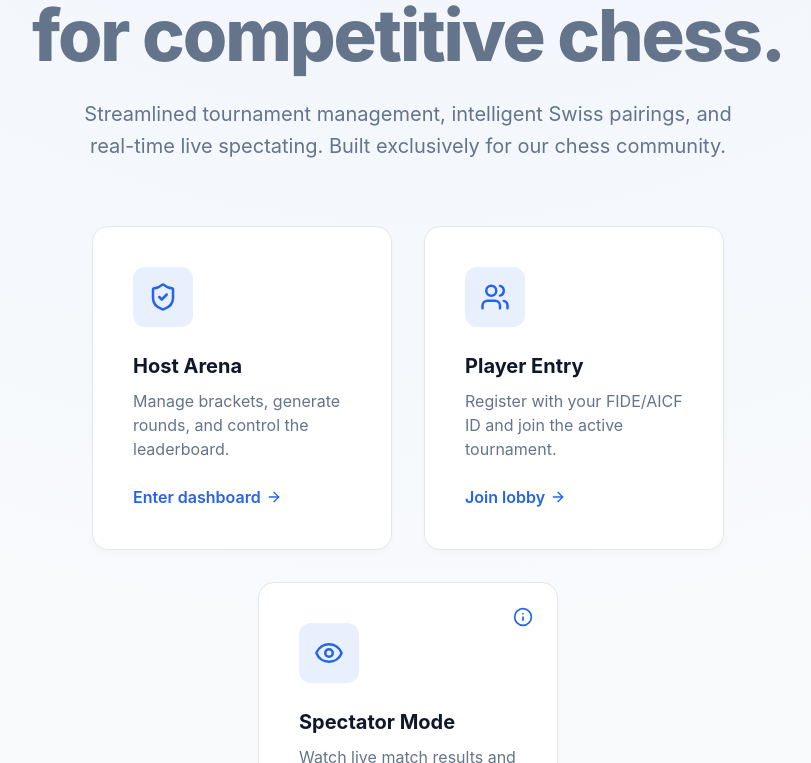
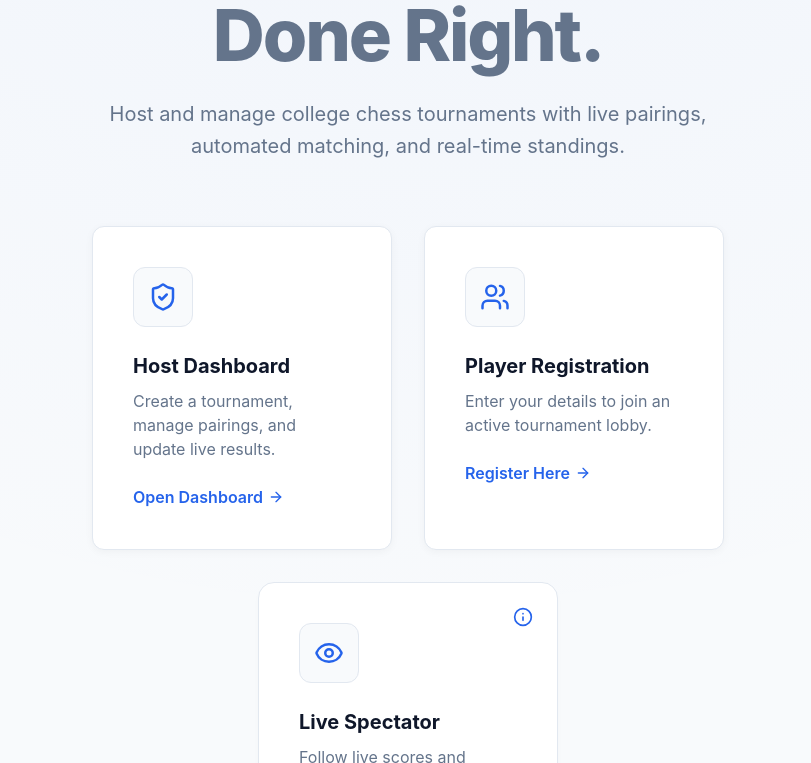
Before and after one commit to rajtilakchamlagain/BVEC_Chess, a React (Vite) app: page / in a window 1280 px wide. Shown: the part 377-1140 px from the top of the page, without its empty margins (232-1043 px from the left). Built offline with nearby package versions, Linux system fonts and the light colour scheme.

Commit message:
style: refine landing page and entry placeholders to feel professional and less AI-generated

```diff
--- a/src/pages/ChessViewerEntry.jsx
+++ b/src/pages/ChessViewerEntry.jsx
@@ -73,7 +73,7 @@ export default function ChessViewerEntry() {
           <div style={{ background: 'rgba(37, 99, 235, 0.05)', border: '1px solid rgba(37, 99, 235, 0.2)', padding: '1rem', borderRadius: '8px', display: 'flex', gap: '12px', alignItems: 'flex-start', marginBottom: '2rem' }}>
             <Info size={20} color="var(--primary)" style={{ flexShrink: 0, marginTop: '2px' }} />
             <p style={{ color: 'var(--text-muted)', fontSize: '0.9rem', lineHeight: '1.5', margin: 0 }}>
-              <strong>What is this?</strong> Enter the tournament code provided by the host. This will give you read-only access to view live scores, current round pairings, and real-time leaderboard standings as the tournament progresses!
+              <strong>What is this?</strong> Enter the 6-character tournament code to follow live match results and leaderboard standings.
             </p>
           </div>
 
@@ -82,7 +82,7 @@ export default function ChessViewerEntry() {
             <input
               type="text"
               className="premium-input"
-              placeholder="e.g. A1B2C3"
+              placeholder="Enter 6-digit code"
               style={{ textTransform: 'uppercase', letterSpacing: '4px', textAlign: 'center', fontSize: '1.1rem', padding: '1rem' }}
               value={roomCode}
               onChange={e => setRoomCode(e.target.value.toUpperCase())}
--- a/src/pages/LandingPage.jsx
+++ b/src/pages/LandingPage.jsx
@@ -66,18 +66,18 @@ export default function LandingPage() {
         >
           <div style={{ display: 'inline-flex', alignItems: 'center', gap: '8px', padding: '6px 16px', borderRadius: '20px', fontSize: '0.9rem', fontWeight: '600', marginBottom: '2rem', border: '1px solid var(--border-color)', color: 'var(--primary)', background: 'rgba(37, 99, 235, 0.05)' }}>
             <div style={{ width: '8px', height: '8px', borderRadius: '50%', background: 'var(--primary)' }} />
-            Official Tournament Engine
+            BVEC Chess Portal
           </div>
 
           <h2 className="landing-hero-title">
-            The definitive platform <br />
+            Tournament Management <br />
             <span style={{ color: 'var(--text-muted)' }}>
-              for competitive chess.
+              Done Right.
             </span>
           </h2>
 
           <p style={{ fontSize: '1.25rem', color: 'var(--text-muted)', maxWidth: '650px', margin: '0 auto 4rem', lineHeight: '1.6' }}>
-            Streamlined tournament management, intelligent Swiss pairings, and real-time live spectating. Built exclusively for our chess community.
+            Host and manage college chess tournaments with live pairings, automated matching, and real-time standings.
           </p>
         </motion.div>
 
@@ -87,32 +87,32 @@ export default function LandingPage() {
           {/* Card 1 */}
           <motion.div
             whileHover={{ y: -6, boxShadow: '0 20px 40px rgba(0,0,0,0.08)', borderColor: 'var(--primary)' }}
-            style={{ background: 'var(--panel-bg)', padding: '2.5rem', borderRadius: '16px', border: '1px solid var(--border-color)', width: '300px', textAlign: 'left', cursor: 'pointer', transition: 'all 0.3s ease', boxShadow: '0 4px 6px rgba(0,0,0,0.02)' }}
+            style={{ background: 'var(--panel-bg)', padding: '2.5rem', borderRadius: '12px', border: '1px solid var(--border-color)', width: '300px', textAlign: 'left', cursor: 'pointer', transition: 'all 0.2s ease-in-out', boxShadow: '0 2px 8px rgba(0,0,0,0.04)' }}
             onClick={() => navigate('/chess-owner-entry')}
           >
-            <div style={{ background: 'rgba(37, 99, 235, 0.1)', width: '60px', height: '60px', borderRadius: '12px', display: 'flex', alignItems: 'center', justifyContent: 'center', marginBottom: '1.5rem' }}>
+            <div style={{ background: 'var(--bg-color)', border: '1px solid var(--border-color)', width: '60px', height: '60px', borderRadius: '12px', display: 'flex', alignItems: 'center', justifyContent: 'center', marginBottom: '1.5rem' }}>
               <ShieldCheck size={30} color="var(--primary)" />
             </div>
-            <h3 style={{ fontSize: '1.25rem', color: 'var(--text-main)', marginBottom: '0.5rem', fontWeight: '700' }}>Host Arena</h3>
-            <p style={{ color: 'var(--text-muted)', marginBottom: '1.5rem', fontSize: '1rem', lineHeight: '1.5' }}>Manage brackets, generate rounds, and control the leaderboard.</p>
+            <h3 style={{ fontSize: '1.25rem', color: 'var(--text-main)', marginBottom: '0.5rem', fontWeight: '700' }}>Host Dashboard</h3>
+            <p style={{ color: 'var(--text-muted)', marginBottom: '1.5rem', fontSize: '1rem', lineHeight: '1.5' }}>Create a tournament, manage pairings, and update live results.</p>
             <div style={{ color: 'var(--primary)', fontWeight: '600', fontSize: '1rem', display: 'flex', alignItems: 'center', gap: '5px' }}>
-              Enter dashboard <ArrowRight size={16} />
+              Open Dashboard <ArrowRight size={16} />
             </div>
           </motion.div>
 
           {/* Card 2 */}
           <motion.div
             whileHover={{ y: -6, boxShadow: '0 20px 40px rgba(0,0,0,0.08)', borderColor: 'var(--primary)' }}
-            style={{ background: 'var(--panel-bg)', padding: '2.5rem', borderRadius: '16px', border: '1px solid var(--border-color)', width: '300px', textAlign: 'left', cursor: 'pointer', transition: 'all 0.3s ease', boxShadow: '0 4px 6px rgba(0,0,0,0.02)' }}
+            style={{ background: 'var(--panel-bg)', padding: '2.5rem', borderRadius: '12px', border: '1px solid var(--border-color)', width: '300px', textAlign: 'left', cursor: 'pointer', transition: 'all 0.2s ease-in-out', boxShadow: '0 2px 8px rgba(0,0,0,0.04)' }}
             onClick={() => navigate('/chess-player-entry')}
           >
-            <div style={{ background: 'rgba(37, 99, 235, 0.1)', width: '60px', height: '60px', borderRadius: '12px', display: 'flex', alignItems: 'center', justifyContent: 'center', marginBottom: '1.5rem' }}>
+            <div style={{ background: 'var(--bg-color)', border: '1px solid var(--border-color)', width: '60px', height: '60px', borderRadius: '12px', display: 'flex', alignItems: 'center', justifyContent: 'center', marginBottom: '1.5rem' }}>
               <Users size={30} color="var(--primary)" />
             </div>
-            <h3 style={{ fontSize: '1.25rem', color: 'var(--text-main)', marginBottom: '0.5rem', fontWeight: '700' }}>Player Entry</h3>
-            <p style={{ color: 'var(--text-muted)', marginBottom: '1.5rem', fontSize: '1rem', lineHeight: '1.5' }}>Register with your FIDE/AICF ID and join the active tournament.</p>
+            <h3 style={{ fontSize: '1.25rem', color: 'var(--text-main)', marginBottom: '0.5rem', fontWeight: '700' }}>Player Registration</h3>
+            <p style={{ color: 'var(--text-muted)', marginBottom: '1.5rem', fontSize: '1rem', lineHeight: '1.5' }}>Enter your details to join an active tournament lobby.</p>
             <div style={{ color: 'var(--primary)', fontWeight: '600', fontSize: '1rem', display: 'flex', alignItems: 'center', gap: '5px' }}>
-              Join lobby <ArrowRight size={16} />
+              Register Here <ArrowRight size={16} />
             </div>
           </motion.div>
 
@@ -125,13 +125,13 @@ export default function LandingPage() {
             <div style={{ position: 'absolute', top: '1.5rem', right: '1.5rem', color: 'var(--primary)' }} title="Access live scores, pairings, and real-time standings as they happen.">
               <Info size={20} />
             </div>
-            <div style={{ background: 'rgba(37, 99, 235, 0.1)', width: '60px', height: '60px', borderRadius: '12px', display: 'flex', alignItems: 'center', justifyContent: 'center', marginBottom: '1.5rem' }}>
+            <div style={{ background: 'var(--bg-color)', border: '1px solid var(--border-color)', width: '60px', height: '60px', borderRadius: '12px', display: 'flex', alignItems: 'center', justifyContent: 'center', marginBottom: '1.5rem' }}>
               <Eye size={30} color="var(--primary)" />
             </div>
-            <h3 style={{ fontSize: '1.25rem', color: 'var(--text-main)', marginBottom: '0.5rem', fontWeight: '700' }}>Spectator Mode</h3>
-            <p style={{ color: 'var(--text-muted)', marginBottom: '1.5rem', fontSize: '1rem', lineHeight: '1.5' }}>Watch live match results and leaderboard standings in real-time.</p>
+            <h3 style={{ fontSize: '1.25rem', color: 'var(--text-main)', marginBottom: '0.5rem', fontWeight: '700' }}>Live Spectator</h3>
+            <p style={{ color: 'var(--text-muted)', marginBottom: '1.5rem', fontSize: '1rem', lineHeight: '1.5' }}>Follow live scores and standings from your phone.</p>
             <div style={{ color: 'var(--primary)', fontWeight: '600', fontSize: '1rem', display: 'flex', alignItems: 'center', gap: '5px' }}>
-              Watch live <ArrowRight size={16} />
+              Enter Room <ArrowRight size={16} />
             </div>
           </motion.div>
 
```
